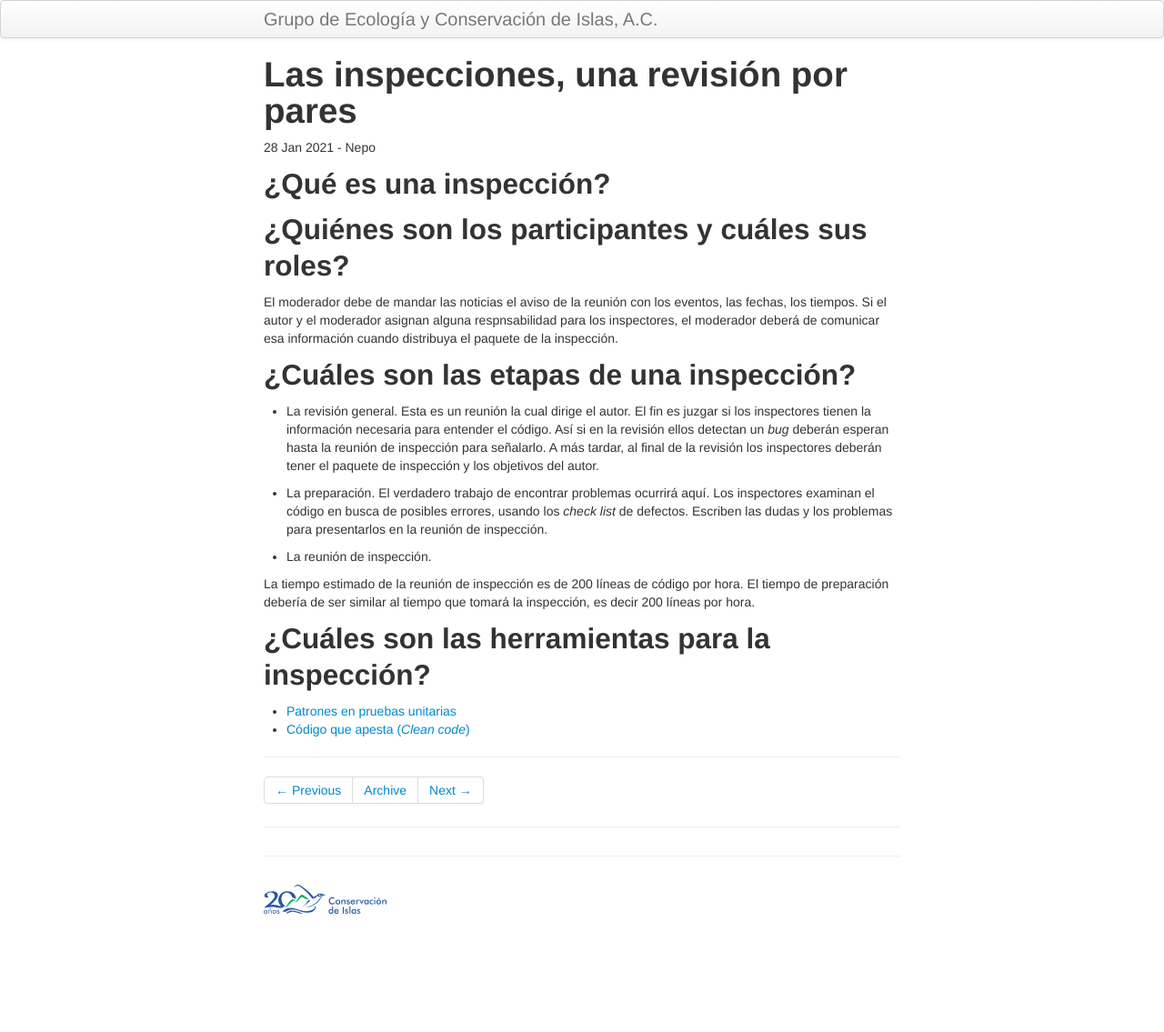
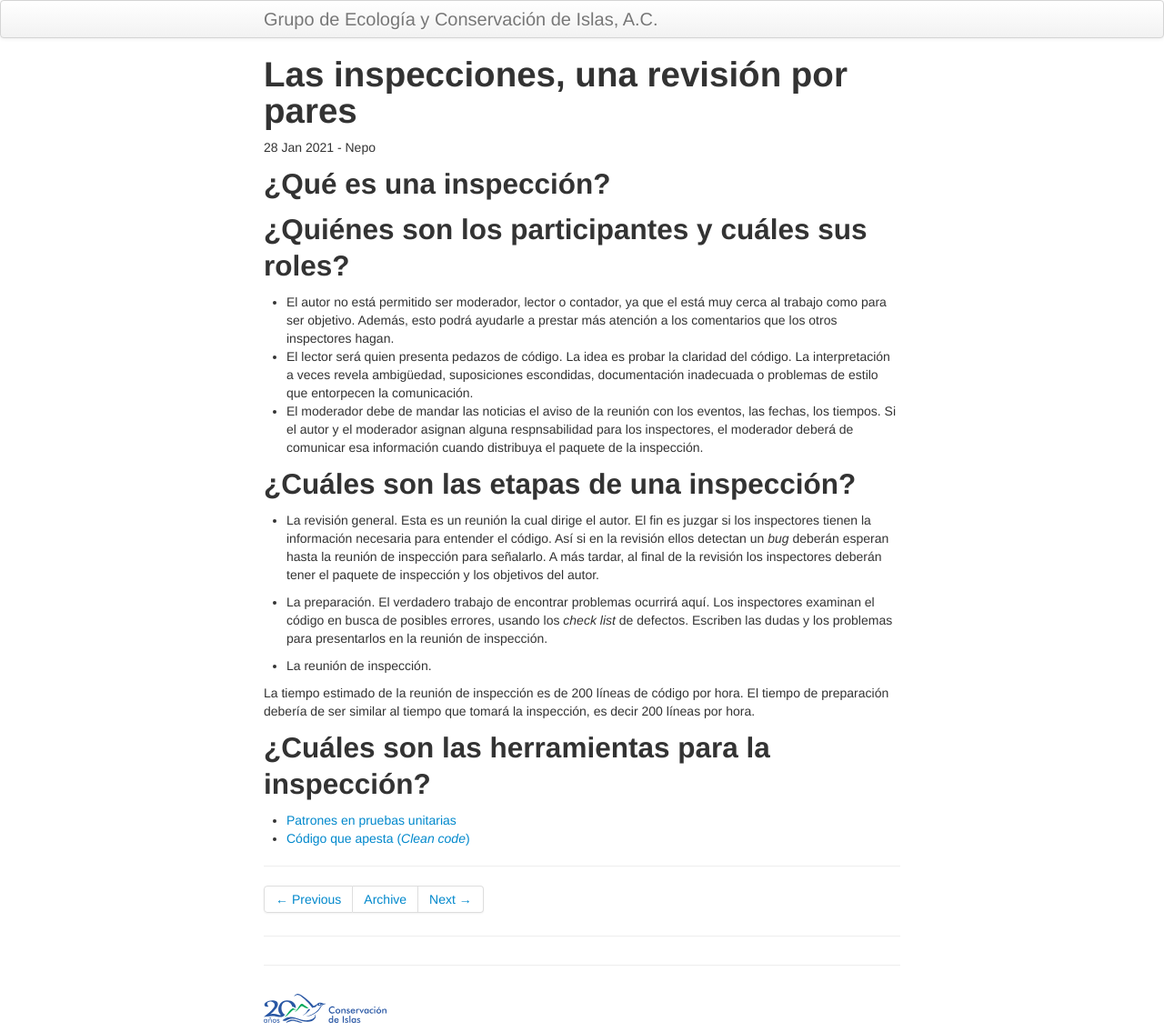
Before and after one commit to LizethMReyes/islasgeci.github.io, a Jekyll site: the page built from _posts/2021-01-28-inspecciones.md, in a window 1280 px wide. Shown: the whole page at 91% size. Built offline with Jekyll 4.4.1, drawn with Linux system fonts in a browser that asks for light colours; before the commit the page ends 1015 px from its top, so only the background shows below that.

Commit message:
:unamused: Add some roles

```diff
--- a/_posts/2021-01-28-inspecciones.md
+++ b/_posts/2021-01-28-inspecciones.md
@@ -8,8 +8,13 @@ tags: revisiones
 ## ¿Qué es una inspección?
 
 ## ¿Quiénes son los participantes y cuáles sus roles?
-
-El moderador debe de mandar las noticias el aviso de la reunión con los eventos, las fechas, los
+- El autor no está permitido ser moderador, lector o contador, ya que el está muy cerca al trabajo
+como para ser objetivo. Además, esto podrá ayudarle a prestar más atención a los comentarios que los
+otros inspectores hagan.
+- El lector será quien presenta pedazos de código. La idea es probar la claridad del código. La
+  interpretación a veces revela ambigüedad, suposiciones escondidas, documentación inadecuada o
+  problemas de estilo que entorpecen la comunicación.
+- El moderador debe de mandar las noticias el aviso de la reunión con los eventos, las fechas, los
 tiempos. Si el autor y el moderador asignan alguna respnsabilidad para los inspectores, el moderador
 deberá de comunicar esa información cuando distribuya el paquete de la inspección.
 
```
